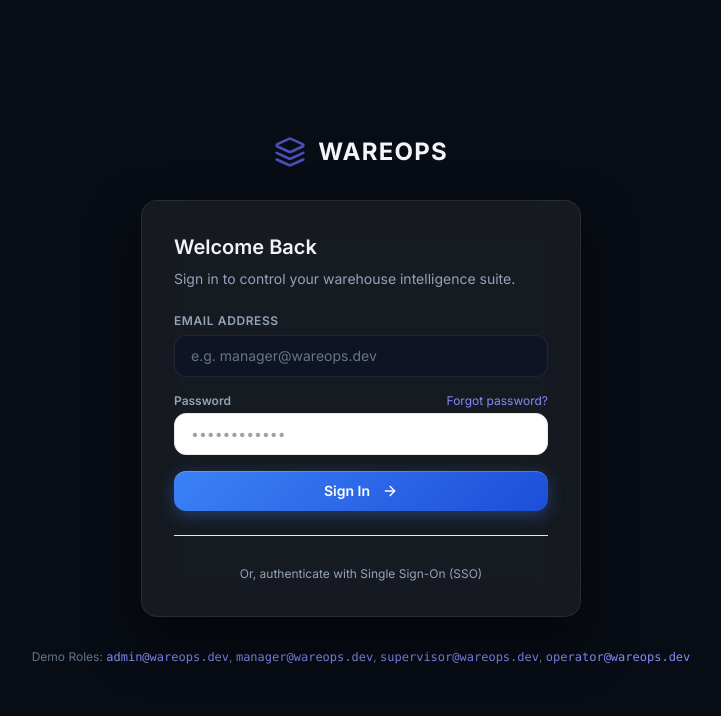
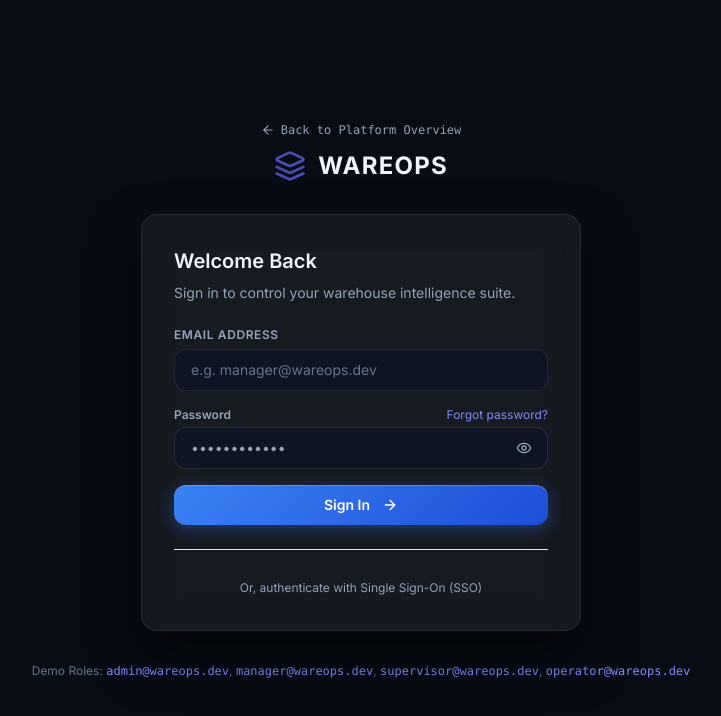
Before and after one commit to IND-Anshuman/WAREOps, a React (Vite) app in the folder apps/ops-dashboard/: page /auth/login in a window 1280 px wide. Shown: the top 716 px of the page, without its empty margins (279-1000 px from the left). Built offline with nearby package versions, Linux system fonts and the light colour scheme.

Commit message:
frontend: update login authentication page UI

```diff
--- a/apps/ops-dashboard/src/pages/auth/LoginPage.tsx
+++ b/apps/ops-dashboard/src/pages/auth/LoginPage.tsx
@@ -1,7 +1,8 @@
 import React, { useState } from 'react';
 import { useNavigate, Link } from 'react-router-dom';
-import { Layers, Mail, Lock, ShieldAlert, ArrowRight } from 'lucide-react';
+import { Layers, Mail, Lock, ShieldAlert, ArrowRight, ArrowLeft, Eye, EyeOff } from 'lucide-react';
 import { useAuthStore } from '../../store/authStore';
+import { authApi } from '../../api/client';
 import { Input } from '../../components/ui/Input';
 import { Button } from '../../components/ui/Button';
 
@@ -11,6 +12,7 @@ export default function LoginPage() {
 
   const [email, setEmail] = useState('');
   const [password, setPassword] = useState('');
+  const [showPassword, setShowPassword] = useState(false);
   const [isLoading, setIsLoading] = useState(false);
   const [error, setError] = useState('');
 
@@ -19,54 +21,18 @@ export default function LoginPage() {
     setIsLoading(true);
     setError('');
 
-    // Simulate network delay
-    await new Promise((resolve) => setTimeout(resolve, 800));
+    try {
+      const response = await authApi.login({ email, password });
 
-    // Mock verification
-    const emailLower = email.toLowerCase();
-
-    // Check credentials matching our specs
-    let role: 'WAREHOUSE_OPERATOR' | 'WAREHOUSE_SUPERVISOR' | 'WAREHOUSE_MANAGER' | 'ENTERPRISE_ADMIN' | null = null;
-    let name = '';
-
-    if (emailLower === 'admin@wareops.dev') {
-      role = 'ENTERPRISE_ADMIN';
-      name = 'Admin User';
-    } else if (emailLower === 'manager@wareops.dev') {
-      role = 'WAREHOUSE_MANAGER';
-      name = 'Manager User';
-    } else if (emailLower === 'supervisor@wareops.dev') {
-      role = 'WAREHOUSE_SUPERVISOR';
-      name = 'Supervisor User';
-    } else if (emailLower === 'operator@wareops.dev') {
-      role = 'WAREHOUSE_OPERATOR';
-      name = 'Operator User';
-    } else {
-      setError('Invalid email or password. Try: admin@wareops.dev, manager@wareops.dev, supervisor@wareops.dev, or operator@wareops.dev');
-      setIsLoading(false);
+      if (response.mfa_required) {
+        navigate('/auth/mfa');
         return;
       }
 
-    // Set mock user in Zustand store
-    const mockUser = {
-      id: `user-${role.toLowerCase()}`,
-      email: emailLower,
-      display_name: name,
-      role,
-      org_id: 'org-001',
-      warehouse_ids: ['wh-001'],
-      permissions: [
-        'users:read', 'users:write', 'alerts:read', 'alerts:write',
-        'missions:read', 'missions:write', 'inventory:read', 'inventory:write',
-        'compliance:read', 'settings:read', 'settings:write'
-      ],
-      status: 'ACTIVE' as const,
-      mfa_enabled: false,
-    };
-
-    login(mockUser, 'mock-jwt-token');
+      login(response.user, response.access_token, response.refresh_token);
 
       // Navigate based on role
+      const role = response.user.role;
       if (role === 'ENTERPRISE_ADMIN') {
         navigate('/admin/overview');
       } else if (role === 'WAREHOUSE_MANAGER') {
@@ -76,8 +42,13 @@ export default function LoginPage() {
       } else {
         navigate('/operator/dashboard');
       }
-
+    } catch (err: any) {
+      console.error('Login failed:', err);
+      const detail = err.response?.data?.detail || err.message || 'Authentication failed. Please verify credentials.';
+      setError(detail);
+    } finally {
       setIsLoading(false);
+    }
   };
 
   return (
@@ -87,9 +58,14 @@ export default function LoginPage() {
       <div className="absolute bottom-1/4 right-1/4 w-[350px] h-[350px] rounded-full bg-blue-500/10 blur-[80px] -z-10" />
 
       {/* Logo Header */}
-      <div className="flex items-center space-x-3 mb-8">
+      <div className="flex flex-col items-center space-y-2 mb-8">
+        <Link to="/onboarding" className="inline-flex items-center gap-1.5 text-xs font-mono text-slate-400 hover:text-indigo-300 transition-colors mb-1">
+          <ArrowLeft className="w-3.5 h-3.5" /> Back to Platform Overview
+        </Link>
+        <div className="flex items-center space-x-3">
           <Layers className="h-8 w-8 text-indigo-500 animate-pulse" />
           <span className="text-2xl font-bold tracking-wider text-slate-100">WAREOPS</span>
+        </div>
       </div>
 
       {/* Login Box */}
@@ -122,15 +98,29 @@ export default function LoginPage() {
                 Forgot password?
               </Link>
             </div>
+            <div className="relative">
               <input
-              type="password"
+                type={showPassword ? 'text' : 'password'}
                 value={password}
                 onChange={(e) => setPassword(e.target.value)}
                 placeholder="••••••••••••"
                 required
                 disabled={isLoading}
-              className="w-full px-4 py-2.5 rounded-xl text-sm text-slate-100 outline-none bg-white/04 border border-white/08 focus:border-indigo-500/50 transition-all caret-indigo"
+                className="w-full pl-4 pr-10 py-2.5 rounded-xl text-sm text-slate-100 outline-none bg-[#0e1424] border border-white/10 focus:border-indigo-500/50 transition-all caret-indigo"
               />
+              <button
+                type="button"
+                onClick={() => setShowPassword(!showPassword)}
+                className="absolute right-3 top-1/2 -translate-y-1/2 text-slate-400 hover:text-slate-200 transition-colors p-1"
+                aria-label={showPassword ? 'Hide password' : 'Show password'}
+              >
+                {showPassword ? (
+                  <EyeOff className="w-4 h-4 text-slate-400" />
+                ) : (
+                  <Eye className="w-4 h-4 text-slate-400" />
+                )}
+              </button>
+            </div>
           </div>
 
           <Button
```
Lines whose indentation alone changed are shown as unchanged.
